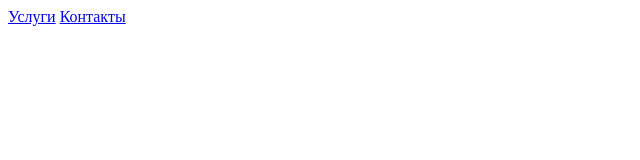
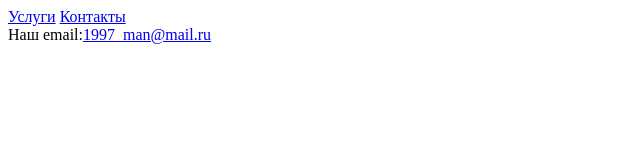
Before and after one commit to mrSosnovskiy/new-project, a plain HTML site: page index.html in a window 1280 px wide. Shown: the whole page, without its empty margins (0-640 px from the left). Drawn offline with Linux system fonts and the light colour scheme.

Commit message:
add contact

```diff
--- a/index.html
+++ b/index.html
@@ -9,5 +9,8 @@
 			<a href="#сontacts">Контакты</a>
 		</nav>
 	</header>
+	<div>
+		Наш email:<a href="mailto:1997_man@mail.ru">1997_man@mail.ru</a>
+	</div>
 </body>
 </html>
```
